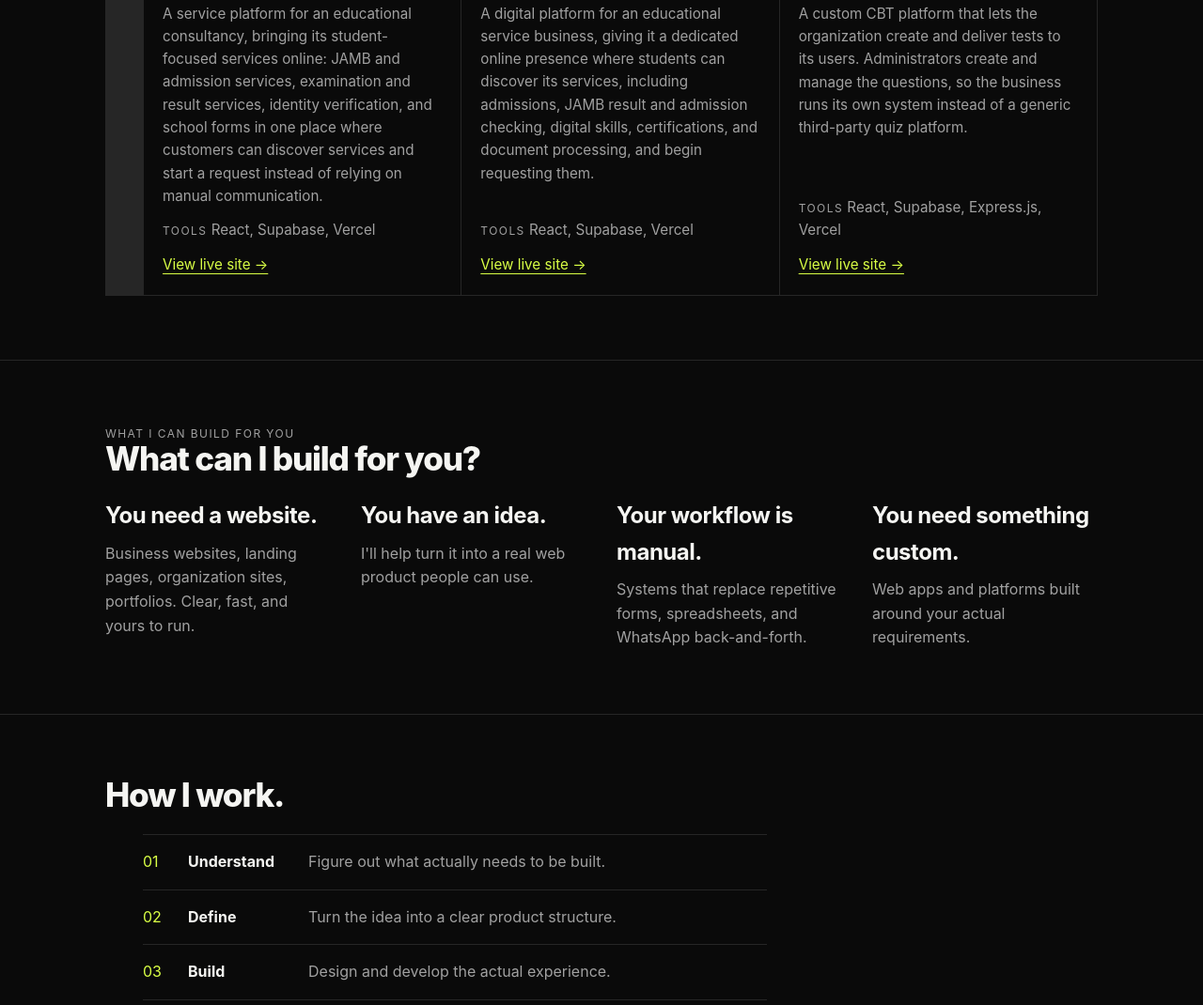
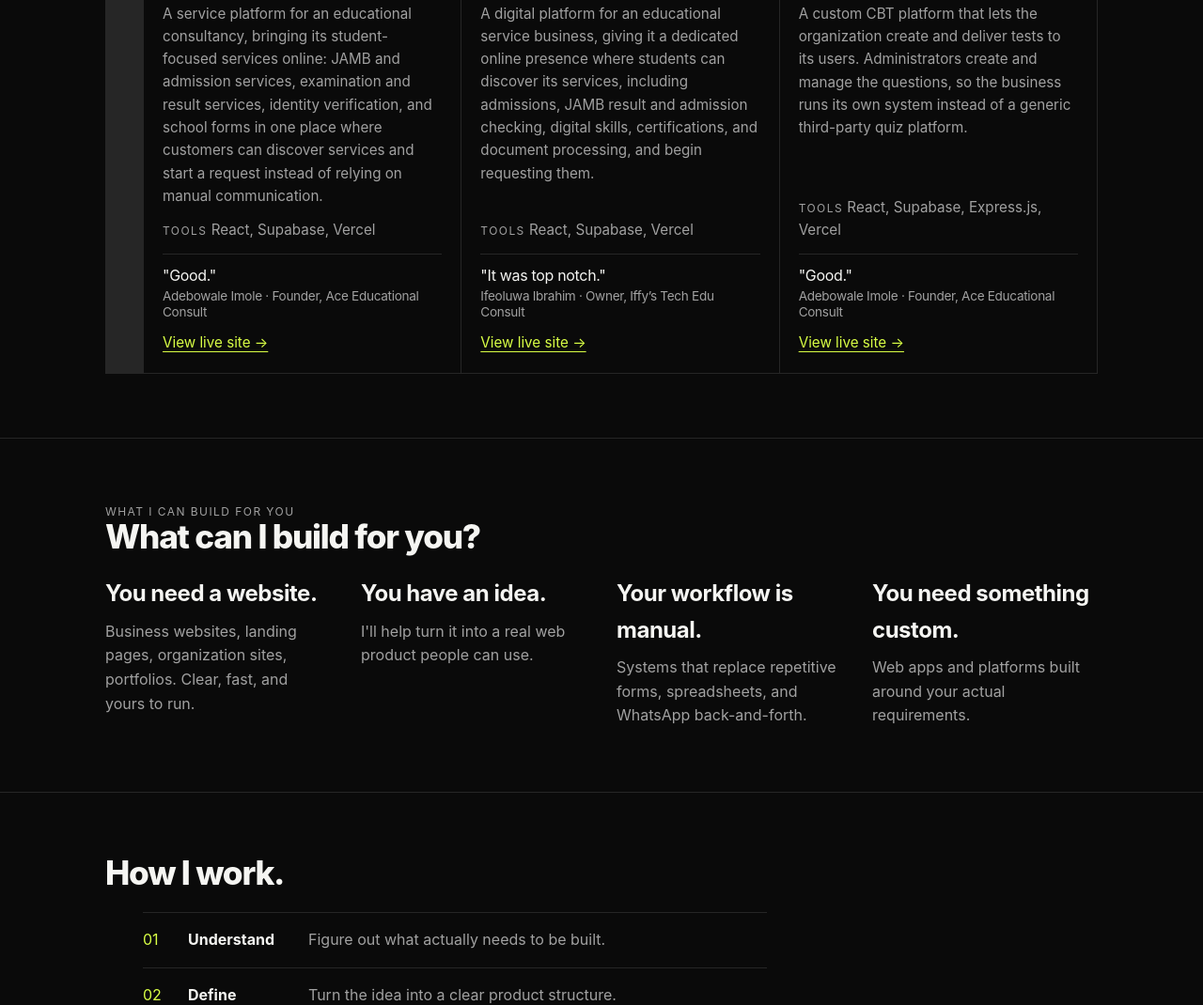
Before and after one commit to jeff4azi/AustinJeffrey, a plain HTML site: page index.html in a window 1280 px wide. Shown: the part 4984-6054 px from the top of the page at 94% size. Drawn offline with Linux system fonts and the light colour scheme.

```diff
--- a/index.html
+++ b/index.html
@@ -9,6 +9,11 @@
 <meta property="og:description" content="Websites, web apps, and digital products built from idea to launch.">
 <meta property="og:type" content="website">
 <meta property="og:url" content="https://austinjeffrey.com/">
+<meta property="og:image" content="https://austinjeffrey.com/assets/images/og-cover.png">
+<meta property="og:image:width" content="1200">
+<meta property="og:image:height" content="630">
+<meta name="twitter:card" content="summary_large_image">
+<meta name="twitter:image" content="https://austinjeffrey.com/assets/images/og-cover.png">
 <link rel="canonical" href="https://austinjeffrey.com/">
 <link rel="icon" href="favicon.ico" sizes="48x48">
 <link rel="icon" href="assets/icons/favicon.svg" type="image/svg+xml">
@@ -107,6 +112,7 @@
       <figure class="shot"><img src="assets/projects/aceeduc.png" alt="Ace Educational Consult website" loading="lazy" onerror="this.remove()"><figcaption>Screenshot: assets/projects/aceeduc.png</figcaption></figure>
       <p>A service platform for an educational consultancy, bringing its student-focused services online: JAMB and admission services, examination and result services, identity verification, and school forms in one place where customers can discover services and start a request instead of relying on manual communication.</p>
       <p class="tools"><span class="label">Tools</span> React, Supabase, Vercel</p>
+      <blockquote class="cite">"Good."<cite>Adebowale Imole &middot; Founder, Ace Educational Consult</cite></blockquote>
       <a class="visit" href="https://aceeduc.com" target="_blank" rel="noopener">View live site →</a>
     </li>
     <li class="client">
@@ -116,6 +122,7 @@
       <figure class="shot"><img src="assets/projects/iffystech.png" alt="Iffy's Tech Edu Consult website" loading="lazy" onerror="this.remove()"><figcaption>Screenshot: assets/projects/iffystech.png</figcaption></figure>
       <p>A digital platform for an educational service business, giving it a dedicated online presence where students can discover its services, including admissions, JAMB result and admission checking, digital skills, certifications, and document processing, and begin requesting them.</p>
       <p class="tools"><span class="label">Tools</span> React, Supabase, Vercel</p>
+      <blockquote class="cite">"It was top notch."<cite>Ifeoluwa Ibrahim &middot; Owner, Iffy’s Tech Edu Consult</cite></blockquote>
       <a class="visit" href="https://iffystech.com" target="_blank" rel="noopener">View live site →</a>
     </li>
     <li class="client">
@@ -125,6 +132,7 @@
       <figure class="shot"><img src="assets/projects/aceedu-cbt.png" alt="Ace Edu CBT website" loading="lazy" onerror="this.remove()"><figcaption>Screenshot: assets/projects/aceedu-cbt.png</figcaption></figure>
       <p>A custom CBT platform that lets the organization create and deliver tests to its users. Administrators create and manage the questions, so the business runs its own system instead of a generic third-party quiz platform.</p>
       <p class="tools"><span class="label">Tools</span> React, Supabase, Express.js, Vercel</p>
+      <blockquote class="cite">"Good."<cite>Adebowale Imole &middot; Founder, Ace Educational Consult</cite></blockquote>
       <a class="visit" href="https://cbt.aceeduc.com" target="_blank" rel="noopener">View live site →</a>
     </li>
   </ul>
```
Also changed, not shown: projects/feedbolt.html (+5 -0 lines), projects/prepuniv.html (+5 -0 lines), projects/quizbolt.html (+5 -0 lines), projects/staybolt.html (+5 -0 lines), assets/images/og-cover.png (added).
